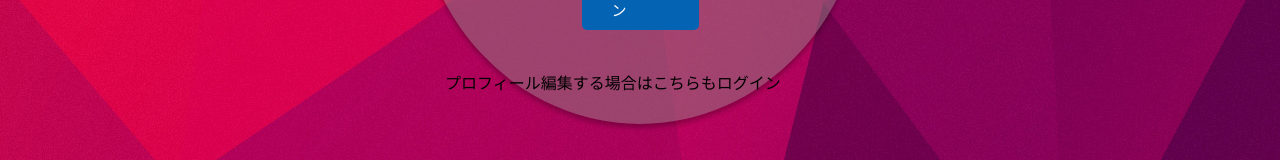
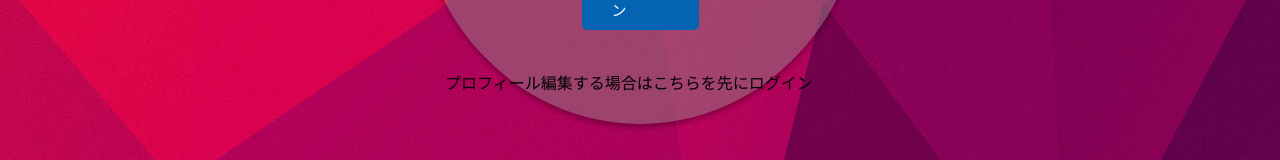
Before and after one commit to TATSUKI-EGASHIRA/EmployeeManagementSystem, a React (Create React App) app in the folder ems/: page /login in a window 1280 px wide. Shown: the part 518-678 px from the top of the page. Built offline with nearby package versions, Linux system fonts and the light colour scheme.

Commit message:
サイドメニュー編集機能実装

```diff
--- a/ems/src/components/googleLogin.tsx
+++ b/ems/src/components/googleLogin.tsx
@@ -14,7 +14,7 @@ const GoogleLogin: React.FC = () => {
     window.location.href = authUrl;
   };
 
-  return <button onClick={handleLogin}>プロフィール編集する場合はこちらもログイン</button>;
+  return <button onClick={handleLogin}>プロフィール編集する場合はこちらを先にログイン</button>;
 };
 
 export default GoogleLogin;
```
